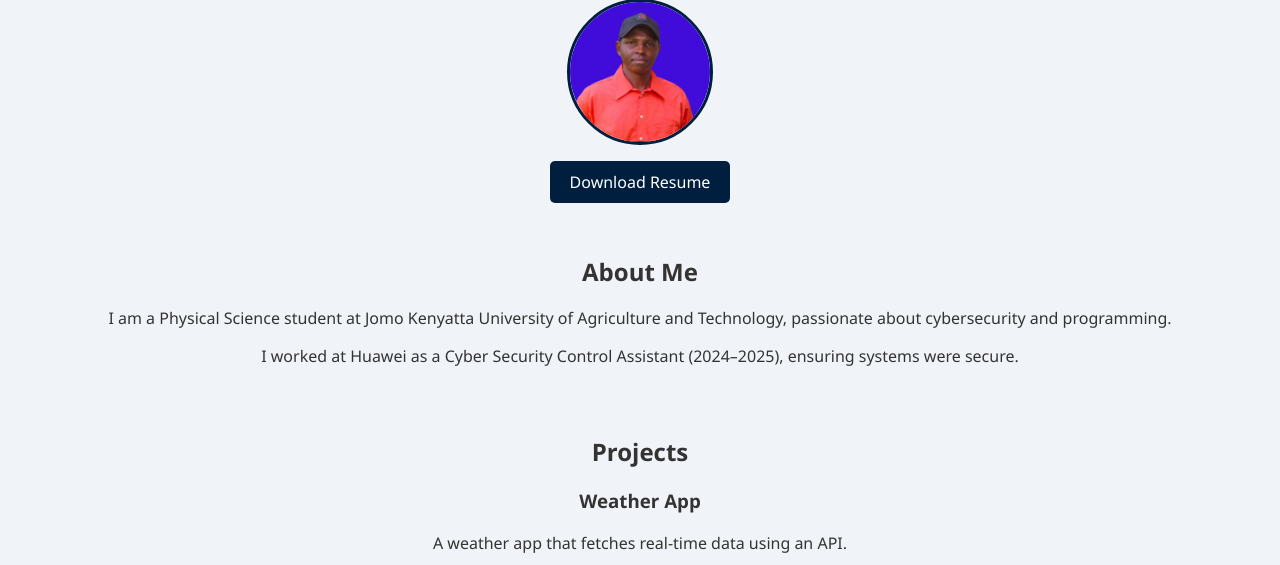
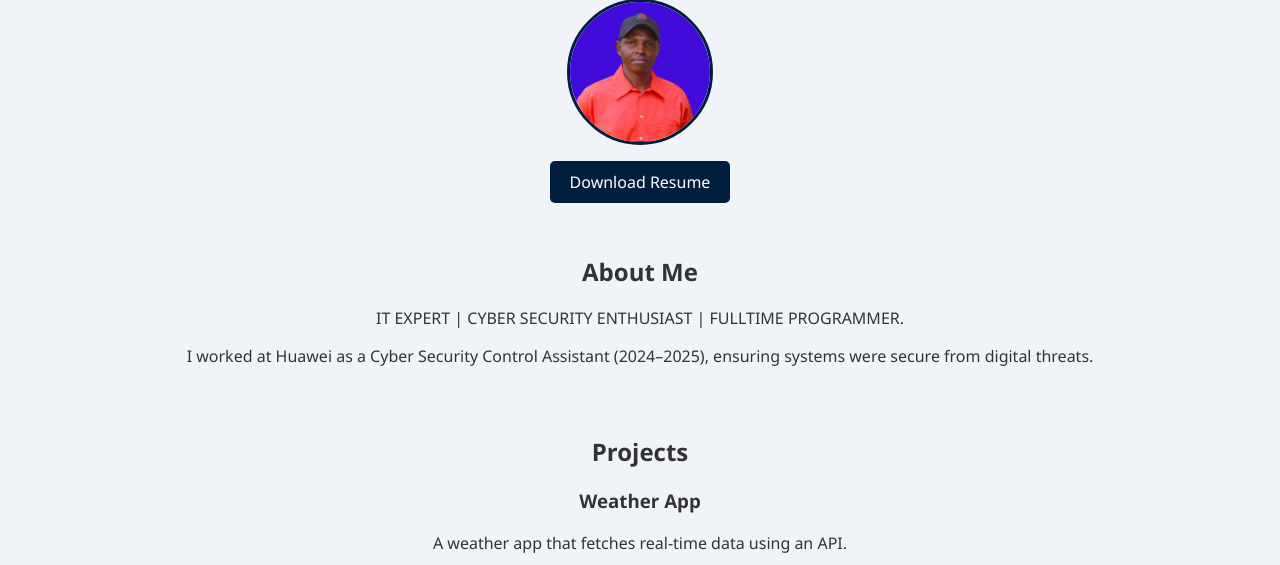
Before and after one commit to Lundo1212/My-portfolio, a Flask app: page / in a window 1280 px wide. Shown: the part 290-855 px from the top of the page. Run offline with Flask 3, Linux system fonts and the light colour scheme.

```diff
--- a/templates/index.html
+++ b/templates/index.html
@@ -101,8 +101,8 @@
 
   <section>
     <h2>About Me</h2>
-    <p>I am a Physical Science student at Jomo Kenyatta University of Agriculture and Technology, passionate about cybersecurity and programming.</p>
-    <p>I worked at Huawei as a Cyber Security Control Assistant (2024–2025), ensuring systems were secure.</p>
+    <p>IT EXPERT | CYBER SECURITY ENTHUSIAST | FULLTIME PROGRAMMER.</p>
+    <p>I worked at Huawei as a Cyber Security Control Assistant (2024–2025), ensuring systems were secure from digital threats.</p>
   </section>
 
   <section>
```
